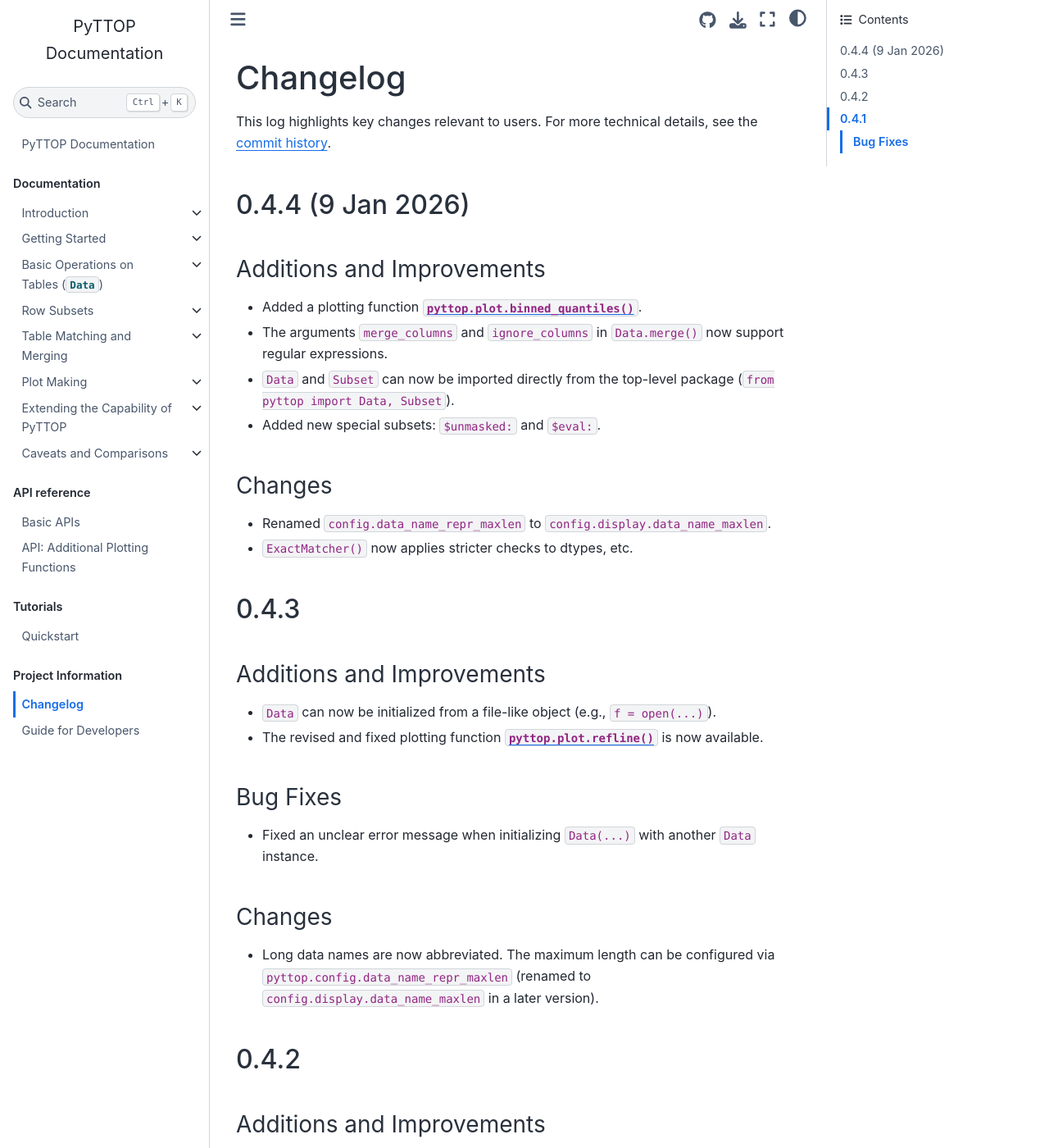
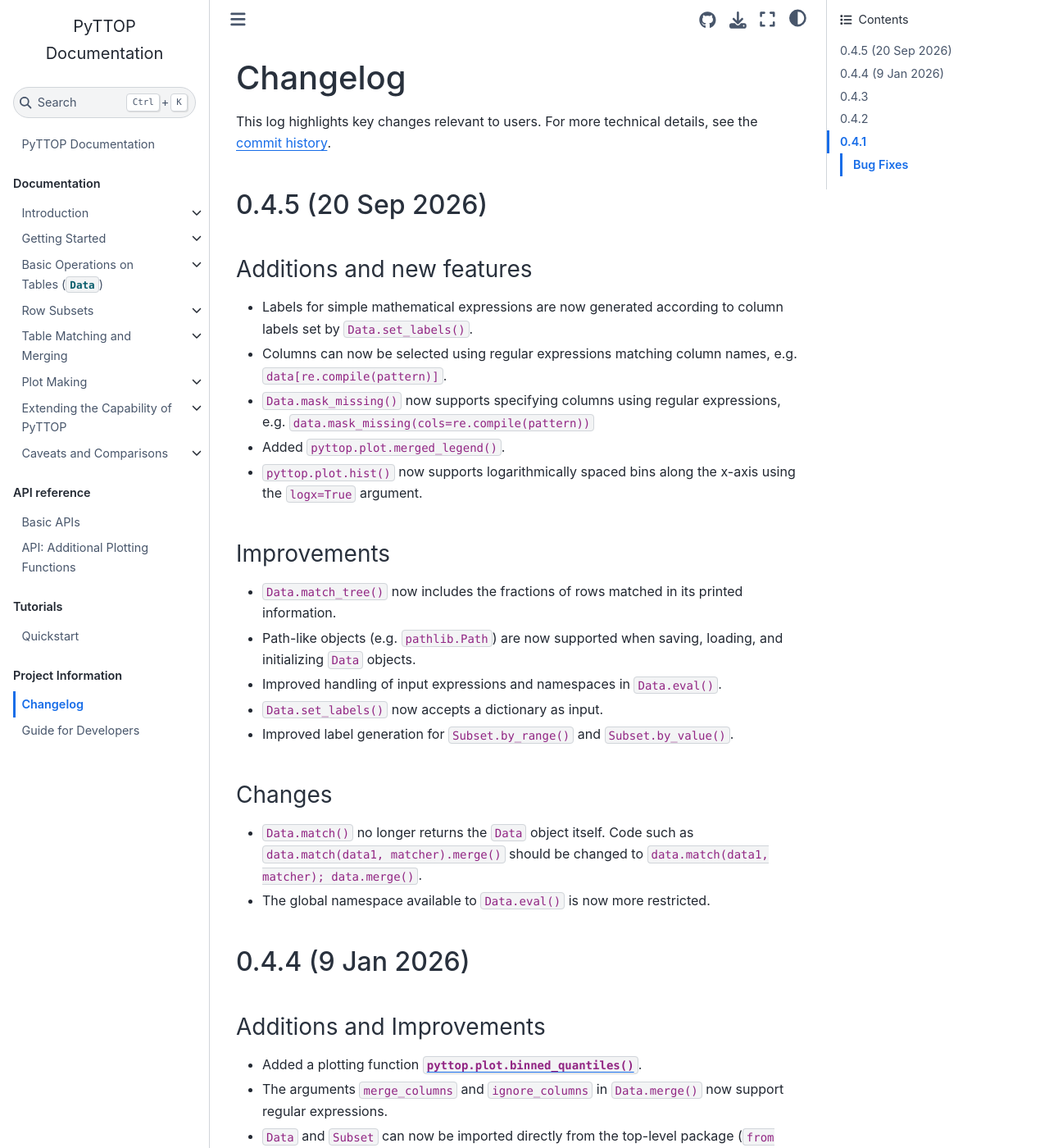
Before and after one commit to ycwang-astro/pyttop-docs, a Jupyter Book: the page built from docs/project/CHANGELOG.md, in a window 1280 px wide and 1400 px high. Shown: the whole window at 82% size. Built offline with Jupyter Book 1.0.4 settings and Sphinx 7.4.7 and the Sphinx Book theme 1.1.4, drawn with Linux system fonts in a browser that asks for light colours.

Commit message:
Update CHANGELOG.md

```diff
--- a/docs/project/CHANGELOG.md
+++ b/docs/project/CHANGELOG.md
@@ -1,5 +1,25 @@
 # Changelog
 This log highlights key changes relevant to users. For more technical details, see the [commit history](https://github.com/ycwang-astro/pyttop/commits/).
+
+## 0.4.5 (20 Sep 2026)
+### Additions and new features
+- Labels for simple mathematical expressions are now generated according to column labels set by `Data.set_labels()`.
+- Columns can now be selected using regular expressions matching column names, e.g. `data[re.compile(pattern)]`.
+- `Data.mask_missing()` now supports specifying columns using regular expressions, e.g. `data.mask_missing(cols=re.compile(pattern))`
+- Added `pyttop.plot.merged_legend()`.
+- `pyttop.plot.hist()` now supports logarithmically spaced bins along the x-axis using the `logx=True` argument.
+
+### Improvements
+- `Data.match_tree()` now includes the fractions of rows matched in its printed information.
+- Path-like objects (e.g. `pathlib.Path`) are now supported when saving, loading, and initializing `Data` objects.
+- Improved handling of input expressions and namespaces in `Data.eval()`.
+- `Data.set_labels()` now accepts a dictionary as input.
+- Improved label generation for `Subset.by_range()` and `Subset.by_value()`.
+
+### Changes
+- `Data.match()` no longer returns the `Data` object itself. Code such as `data.match(data1, matcher).merge()` should be changed to `data.match(data1, matcher); data.merge()`.
+- The global namespace available to `Data.eval()` is now more restricted.
+
 
 ## 0.4.4 (9 Jan 2026)
 ### Additions and Improvements
```
